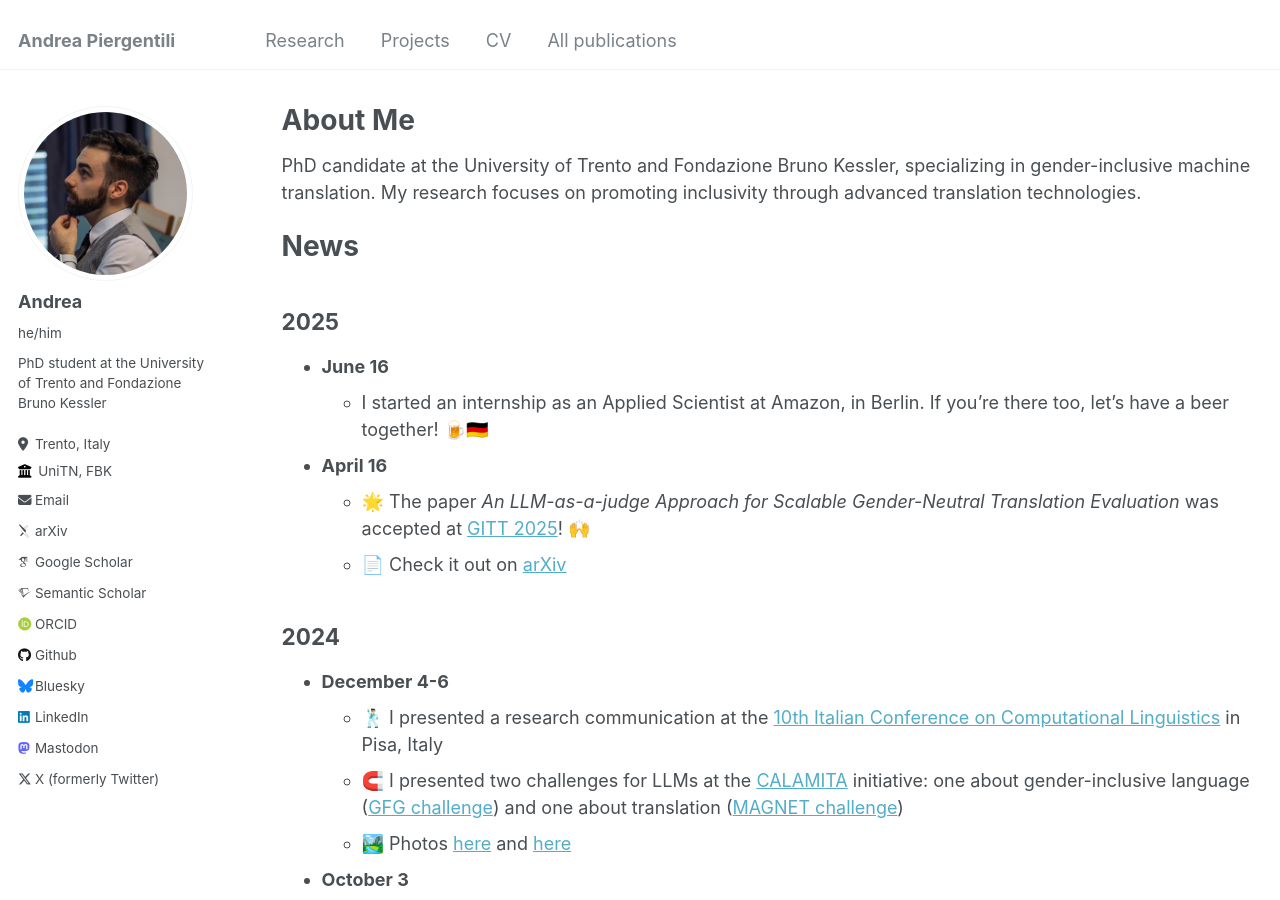
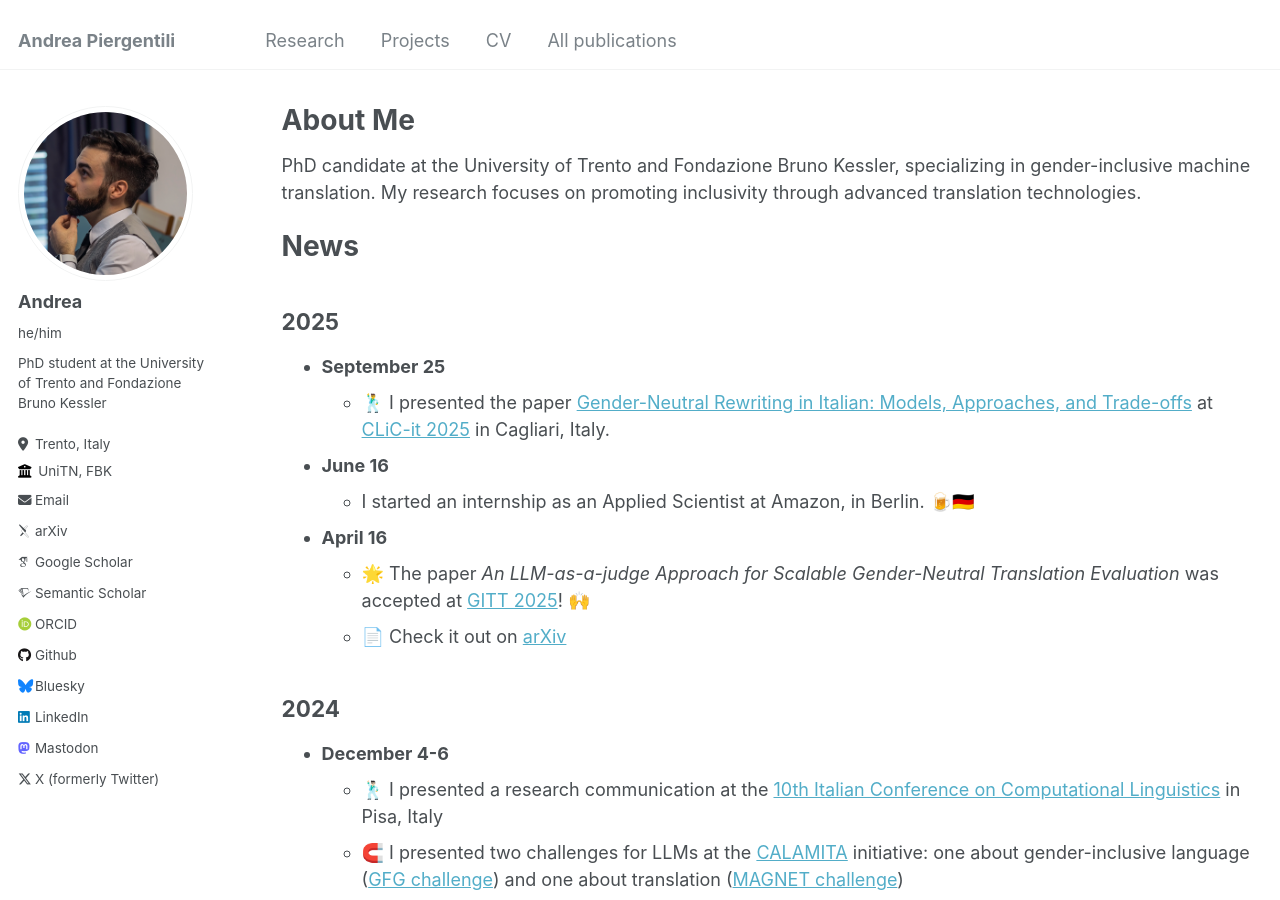
Before and after one commit to apierg/apierg.github.io, a Jekyll site: the page built from _pages/about.md, in a window 1280 px wide and 900 px high. Built offline with Jekyll 4.4.1, drawn with Linux system fonts in a browser that asks for light colours; some web fonts are replaced.

Commit message:
update news

```diff
--- a/_pages/about.md
+++ b/_pages/about.md
@@ -13,8 +13,10 @@ My research focuses on promoting inclusivity through advanced translation techno
 
 # News
 ## 2025
+* **September 25**
+  * 🕺 I presented the paper [Gender-Neutral Rewriting in Italian: Models, Approaches, and Trade-offs](https://arxiv.org/pdf/2509.13480) at [CLiC-it 2025](https://clic2025.unica.it/) in Cagliari, Italy.
 * **June 16**
-  * I started an internship as an Applied Scientist at Amazon, in Berlin. If you're there too, let's have a beer together! 🍺🇩🇪
+  * I started an internship as an Applied Scientist at Amazon, in Berlin. 🍺🇩🇪
 * **April 16**
   * 🌟 The paper _An LLM-as-a-judge Approach for Scalable Gender-Neutral Translation Evaluation_ was accepted at [GITT 2025](https://sites.google.com/tilburguniversity.edu/gitt2025/)! 🙌
   * 📄 Check it out on [arXiv](https://arxiv.org/abs/2504.11934)
```
